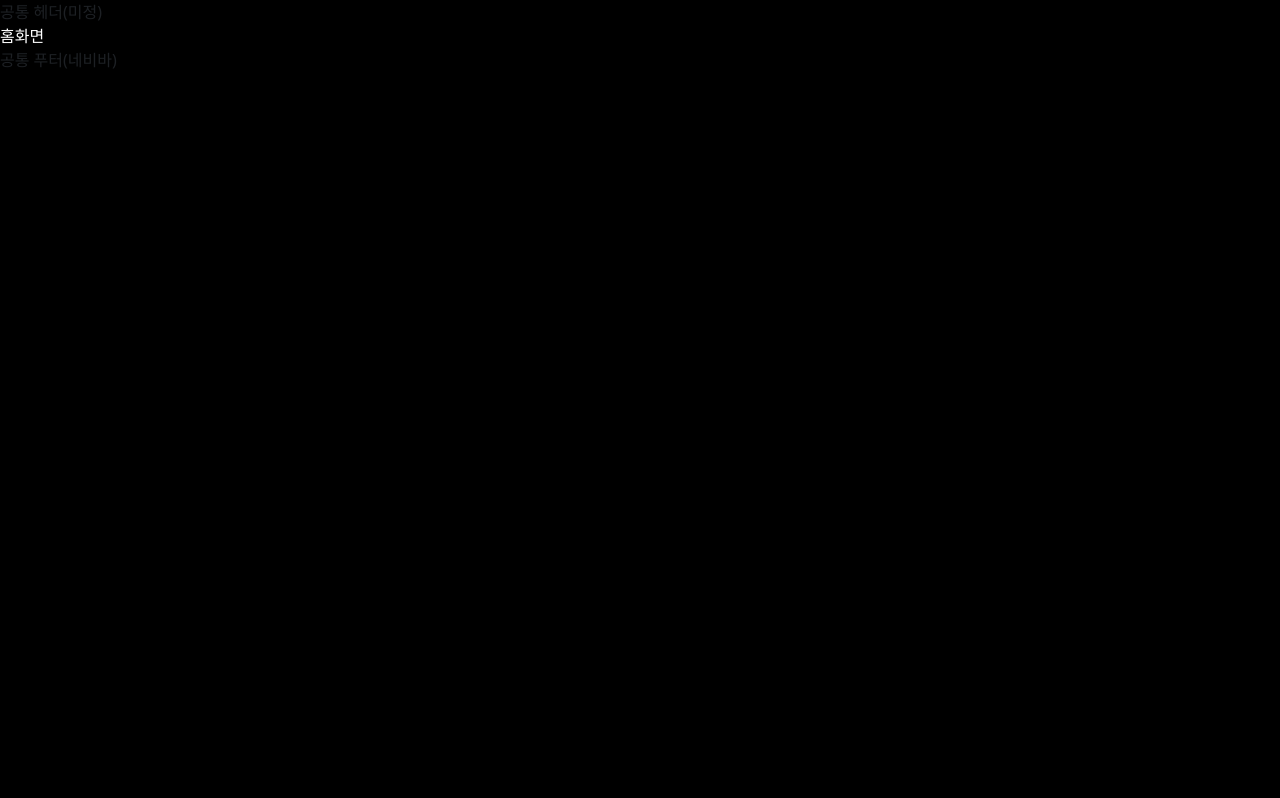
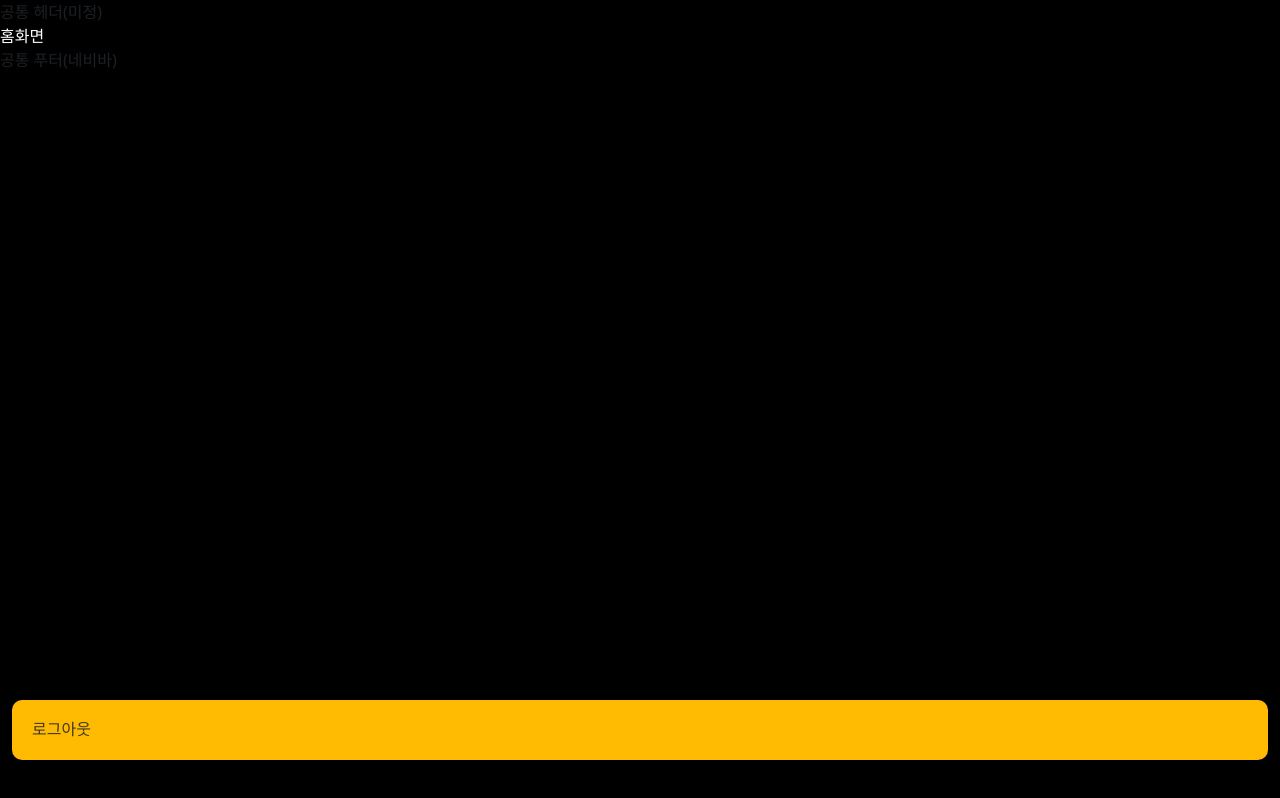
Before and after one commit to Superkid0714/ST4R-FE, a React (Vite) app in the folder ST4R/: page /home in a window 1280 px wide. Built offline with nearby package versions, Linux system fonts and the light colour scheme.

Commit message:
✨feat: 로그아웃 기능 구현

```diff
--- a/ST4R/pages/HomePage.jsx
+++ b/ST4R/pages/HomePage.jsx
@@ -1,9 +1,11 @@
 import { useEffect, useState } from 'react';
 import { useNavigate, useLocation } from 'react-router-dom';
+import { logoutmutation } from '../src/api/auth';
 
 export default function HomePage() {
   const navigate = useNavigate();
   const location = useLocation();
+  const logout = logoutmutation();
 
   useEffect(() => {
     //처음 화면 열렸을 때만 실행하도록 useEffect사용
@@ -22,6 +24,20 @@ export default function HomePage() {
   return (
     <>
       <span className="text-[#FFFFFF]">홈화면</span>
+
+
+      {/* 테스트 로그아웃 버튼 */}
+      <div
+        onClick={()=>{logout.mutate()}}
+        className="absolute left-[12px] right-[12px] bottom-[40px] h-[60px] bg-[#FFBB02] rounded-[10px]"
+      >
+        <div
+          className="absolute left-[20px] top-[18px] text-base font-extrabold font-['Pretendard']"
+        >
+          <span>로그아웃</span>
+        </div>
+      </div>
+
     </>
   );
 }
--- /dev/null
+++ b/ST4R/src/api/auth.jsx
@@ -0,0 +1,26 @@
+import { useMutation } from '@tanstack/react-query';
+import axios from 'axios';
+
+export const logoutmutation = () => {
+  return useMutation({
+    mutationFn: async () => {
+      const res = await axios.post(
+        'http://eridanus.econo.mooo.com:8080/oauth/kakao/logout',
+        {},
+        {
+          headers: {
+            Authorization: `Bearer ${localStorage.getItem('token')}`,
+          },
+        }
+      );
+      return res.data;
+    },
+    onSuccess: () => {
+      localStorage.removeItem('token');
+      window.location.href = '/login';
+    },
+    onError: (error) => {
+      console.error('로그아웃 실패', error);
+    },
+  });
+};
```
